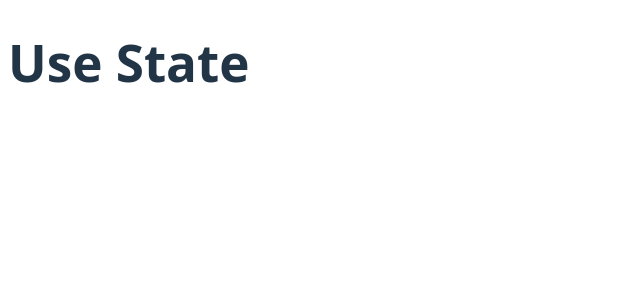
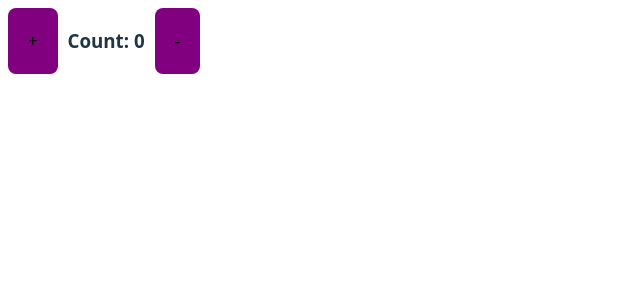
Before and after one commit to kizaruu27/my-programming-learning, a React (Vite) app: page /use-state in a window 1280 px wide. Shown: the top 300 px of the page, without its empty margins (0-640 px from the left). Built offline with nearby package versions, Linux system fonts and the light colour scheme.

Commit message:
learn: usestate

```diff
--- a/src/pages/UseState.tsx
+++ b/src/pages/UseState.tsx
@@ -1,7 +1,29 @@
+import { useState } from "react";
+
 export default function UseState() {
+  const [count, setCount] = useState(0);
+
   return (
-    <>
-      <h1>Use State</h1>
-    </>
+    <div style={{ display: "flex", gap: "10px" }}>
+      <button
+        style={{
+          backgroundColor: "purple",
+        }}
+        onClick={() => setCount((prevCount) => prevCount + 1)}
+      >
+        +
+      </button>
+      <h3>Count: {count} </h3>
+      <button
+        style={{
+          backgroundColor: "purple",
+        }}
+        onClick={() =>
+          setCount((prevCount) => (prevCount <= 0 ? prevCount : prevCount - 1))
+        }
+      >
+        -
+      </button>
+    </div>
   );
 }
```
